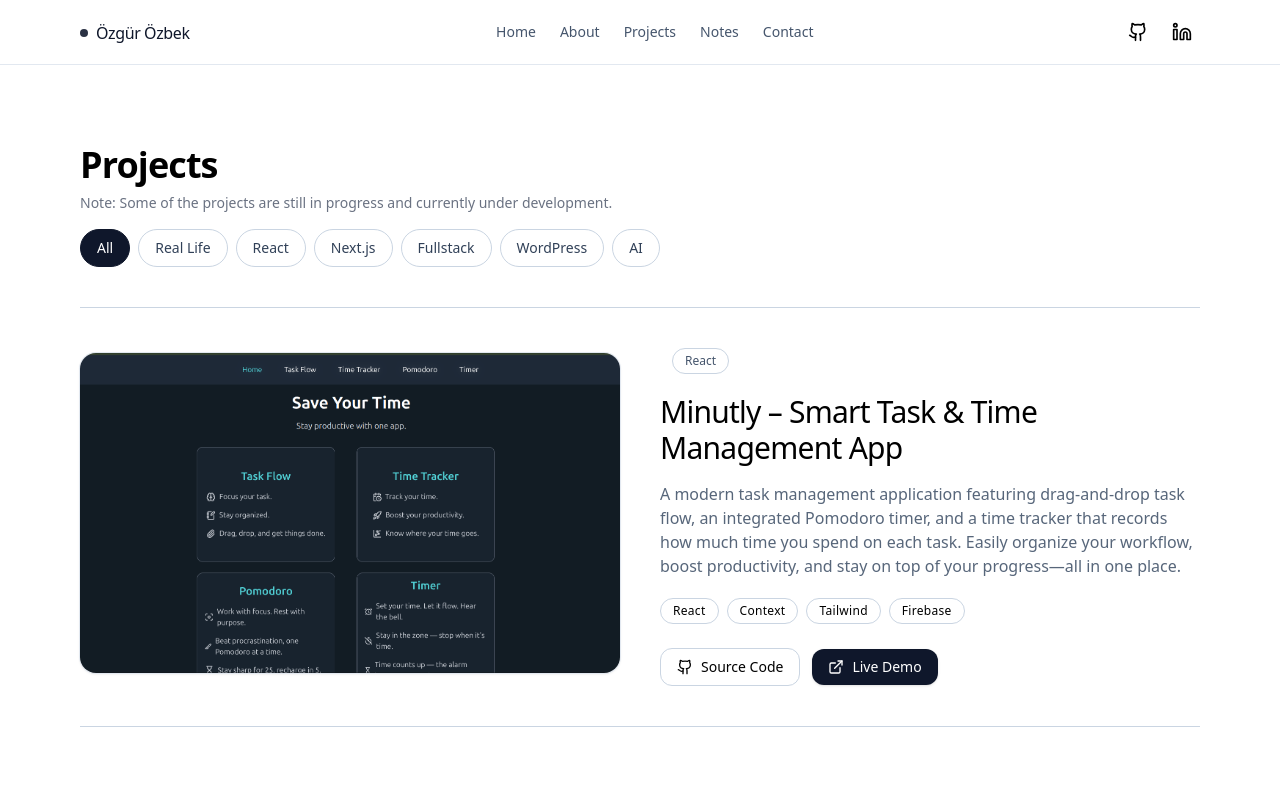
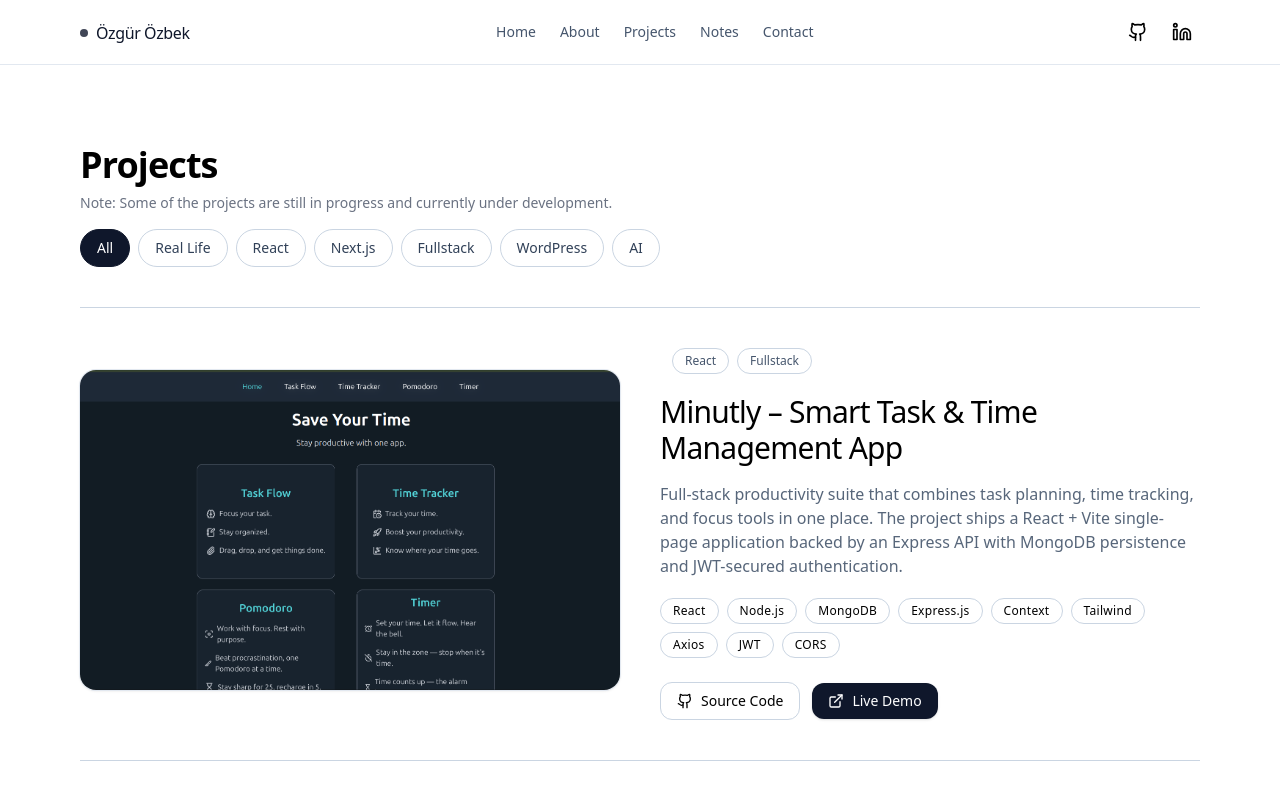
Before and after one commit to ozgurozbekuk/newportfoliopage, a React (Vite) app: page /projects in a window 1280 px wide. Shown: the top 790 px of the page. Built offline with nearby package versions, Linux system fonts and the light colour scheme.

Commit message:
change minutly info

```diff
--- a/src/data/project.js
+++ b/src/data/project.js
@@ -1,10 +1,10 @@
 const PROJECTS = [
   {
     title: "Minutly – Smart Task & Time Management App",
-    categories: ["React"],
+    categories: ["React","Fullstack"],
     description:
-      "A modern task management application featuring drag-and-drop task flow, an integrated Pomodoro timer, and a time tracker that records how much time you spend on each task. Easily organize your workflow, boost productivity, and stay on top of your progress—all in one place.",
-    tech: ["React", "Context", "Tailwind", "Firebase"],
+      "Full-stack productivity suite that combines task planning, time tracking, and focus tools in one place. The project ships a React + Vite single-page application backed by an Express API with MongoDB persistence and JWT-secured authentication.",
+    tech: ["React","Node.js","MongoDB","Express.js", "Context", "Tailwind","Axios","JWT","CORS",],
     image: "images/minutly.png",
     github: "https://github.com/ozgurozbekuk/time-manager",
     demo: "https://minutly.netlify.app/",
```
